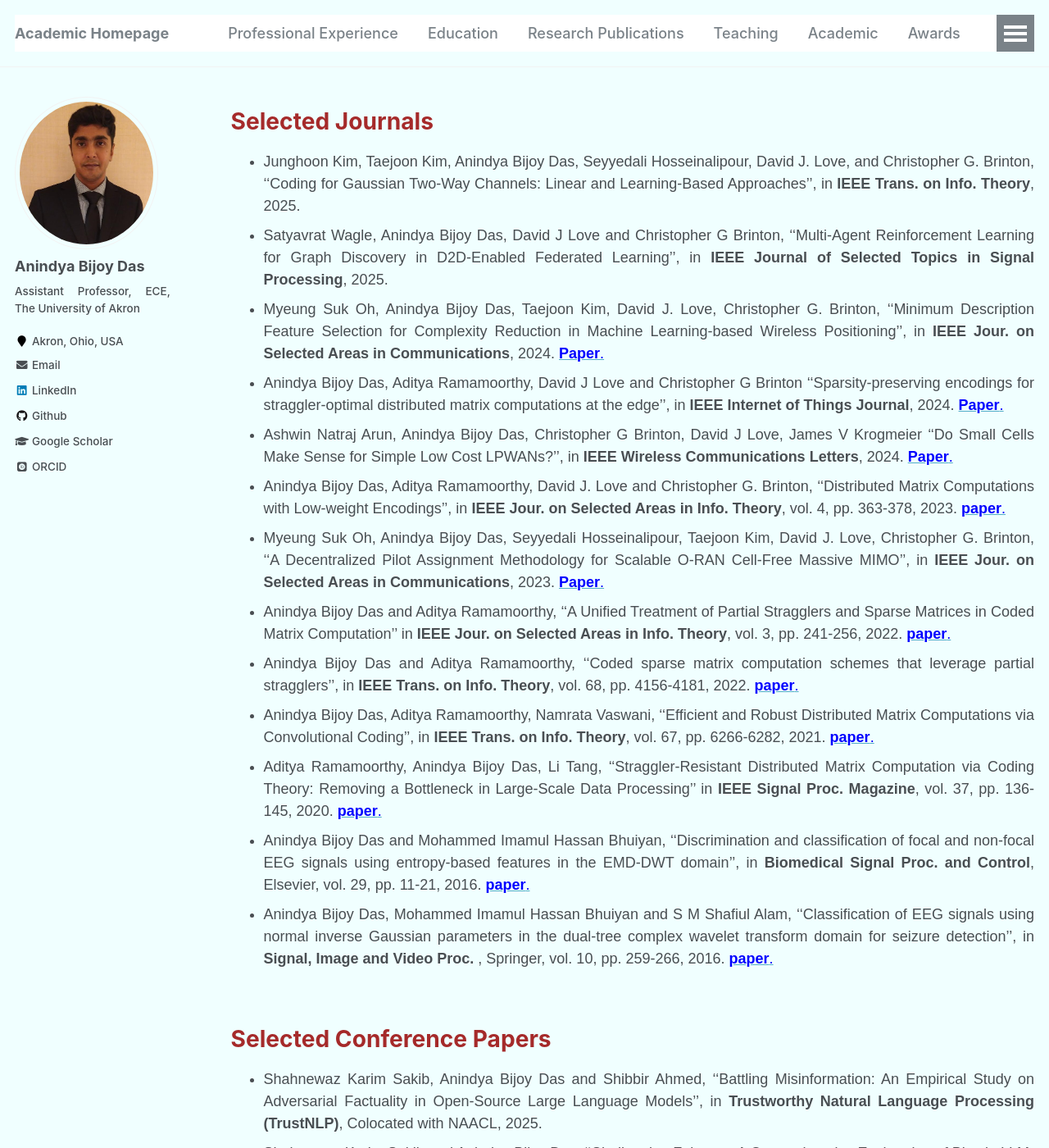
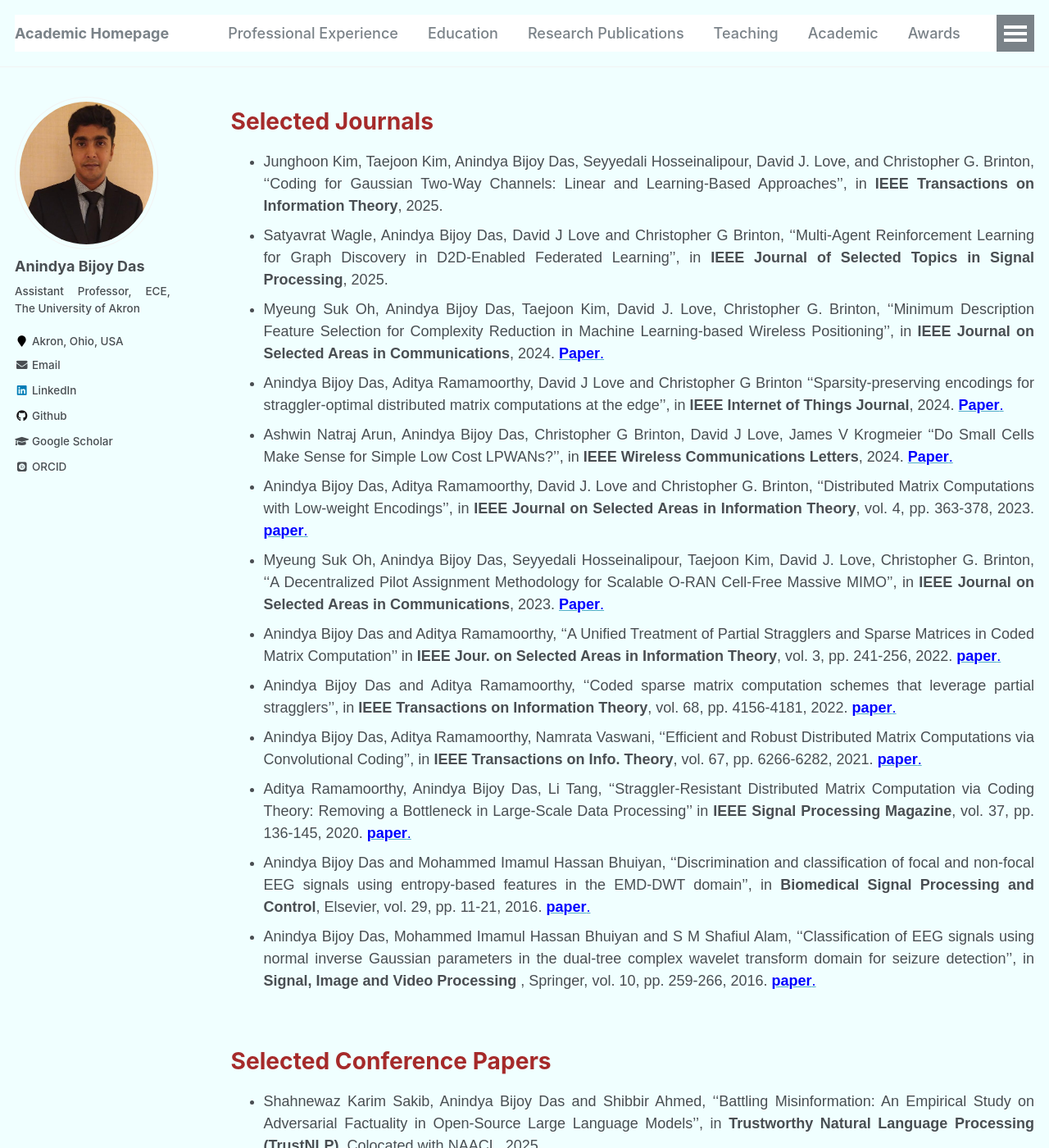
Before and after one commit to anindyabijoydas/portfolio, a Jekyll site: the page built from _pages/research.md, in a window 1280 px wide and 1400 px high. Shown: the whole window at 82% size. Built offline with Jekyll 4.4.1, drawn with Linux system fonts in a browser that asks for light colours; some web fonts are replaced.

Commit message:
Update research.md

```diff
--- a/_pages/research.md
+++ b/_pages/research.md
@@ -22,19 +22,19 @@ redirect_from:
 
 <span style="color:brown">**Selected Journals**</span>
 ======
-   * Junghoon Kim, Taejoon Kim, Anindya Bijoy Das, Seyyedali Hosseinalipour, David J. Love, and Christopher G. Brinton, ''Coding for Gaussian Two-Way Channels: Linear and Learning-Based Approaches'',  in **IEEE Trans. on Info. Theory**, 2025.
+   * Junghoon Kim, Taejoon Kim, Anindya Bijoy Das, Seyyedali Hosseinalipour, David J. Love, and Christopher G. Brinton, ''Coding for Gaussian Two-Way Channels: Linear and Learning-Based Approaches'',  in **IEEE Transactions on Information Theory**, 2025.
    * Satyavrat Wagle, Anindya Bijoy Das, David J Love and Christopher G Brinton, ''Multi-Agent Reinforcement Learning for Graph Discovery in D2D-Enabled Federated Learning'',  in **IEEE Journal of Selected Topics in Signal Processing**, 2025.
-   * Myeung Suk Oh, Anindya Bijoy Das, Taejoon Kim, David J. Love, Christopher G. Brinton, ''Minimum Description Feature Selection for Complexity Reduction in Machine Learning-based Wireless Positioning'', in **IEEE Jour. on Selected Areas in Communications**, 2024. [<span style="color:blue">**Paper**.</span>](https://ieeexplore.ieee.org/abstract/document/10556712)
+   * Myeung Suk Oh, Anindya Bijoy Das, Taejoon Kim, David J. Love, Christopher G. Brinton, ''Minimum Description Feature Selection for Complexity Reduction in Machine Learning-based Wireless Positioning'', in **IEEE Journal on Selected Areas in Communications**, 2024. [<span style="color:blue">**Paper**.</span>](https://ieeexplore.ieee.org/abstract/document/10556712)
    * Anindya Bijoy Das, Aditya Ramamoorthy, David J Love and Christopher G Brinton ''Sparsity-preserving encodings for straggler-optimal distributed matrix computations at the edge'', in **IEEE Internet of Things Journal**, 2024. [<span style="color:blue">**Paper**.</span>](https://ieeexplore.ieee.org/abstract/document/10633712)
    * Ashwin Natraj Arun, Anindya Bijoy Das, Christopher G Brinton, David J Love, James V Krogmeier ''Do Small Cells Make Sense for Simple Low Cost LPWANs?'', in **IEEE Wireless Communications Letters**, 2024. [<span style="color:blue">**Paper**.</span>](https://ieeexplore.ieee.org/xpl/RecentIssue.jsp?punumber=5962382)
-   * Anindya Bijoy Das, Aditya Ramamoorthy, David J. Love and Christopher G. Brinton, ''Distributed Matrix Computations with Low-weight Encodings'', in **IEEE Jour. on Selected Areas in Info. Theory**, vol. 4, pp. 363-378, 2023. [<span style="color:blue">**paper**.</span>](https://ieeexplore.ieee.org/document/10234626)
-   * Myeung Suk Oh, Anindya Bijoy Das, Seyyedali Hosseinalipour, Taejoon Kim, David J. Love, Christopher G. Brinton, ''A Decentralized Pilot Assignment Methodology for Scalable O-RAN Cell-Free Massive MIMO'', in **IEEE Jour. on Selected Areas in Communications**, 2023. [<span style="color:blue">**Paper**.</span>](https://ieeexplore.ieee.org/abstract/document/10330597)
-   * Anindya Bijoy Das and Aditya Ramamoorthy, ''A Unified Treatment of Partial Stragglers and Sparse Matrices in Coded Matrix Computation'' in **IEEE Jour. on Selected Areas in Info. Theory**, vol. 3, pp. 241-256, 2022. [<span style="color:blue">**paper**.</span>](https://ieeexplore.ieee.org/document/9810006)
-   * Anindya Bijoy Das and Aditya Ramamoorthy, ''Coded sparse matrix computation schemes that leverage partial stragglers'', in **IEEE Trans. on Info. Theory**, vol. 68, pp. 4156-4181, 2022. [<span style="color:blue">**paper**.</span>](https://ieeexplore.ieee.org/document/9717254)
-   * Anindya Bijoy Das, Aditya Ramamoorthy, Namrata Vaswani, ''Efficient and Robust Distributed Matrix Computations via Convolutional Coding'', in **IEEE Trans. on Info. Theory**, vol. 67, pp. 6266-6282, 2021. [<span style="color:blue">**paper**.</span>](https://ieeexplore.ieee.org/abstract/document/9478901)
-   * Aditya Ramamoorthy, Anindya Bijoy Das, Li Tang, ''Straggler-Resistant Distributed Matrix Computation via Coding Theory: Removing a Bottleneck in Large-Scale Data Processing'' in **IEEE Signal Proc. Magazine**, vol. 37, pp. 136-145, 2020. [<span style="color:blue">**paper**.</span>](https://ieeexplore.ieee.org/abstract/document/9084368)
-   * Anindya Bijoy Das and Mohammed Imamul Hassan Bhuiyan, ''Discrimination and classification of focal and non-focal EEG signals using entropy-based features in the EMD-DWT domain'', in **Biomedical Signal Proc. and Control**, Elsevier, vol. 29, pp. 11-21, 2016. [<span style="color:blue">**paper**.</span>](https://www.sciencedirect.com/science/article/abs/pii/S1746809416300465)
-   * Anindya Bijoy Das, Mohammed Imamul Hassan Bhuiyan and S M Shafiul Alam, ''Classification of EEG signals using normal inverse Gaussian parameters in the dual-tree complex wavelet transform domain for seizure detection'', in **Signal, Image and Video Proc.** , Springer, vol. 10, pp. 259-266, 2016. [<span style="color:blue">**paper**.</span>](https://link.springer.com/article/10.1007%2Fs11760-014-0736-2)
+   * Anindya Bijoy Das, Aditya Ramamoorthy, David J. Love and Christopher G. Brinton, ''Distributed Matrix Computations with Low-weight Encodings'', in **IEEE Journal on Selected Areas in Information Theory**, vol. 4, pp. 363-378, 2023. [<span style="color:blue">**paper**.</span>](https://ieeexplore.ieee.org/document/10234626)
+   * Myeung Suk Oh, Anindya Bijoy Das, Seyyedali Hosseinalipour, Taejoon Kim, David J. Love, Christopher G. Brinton, ''A Decentralized Pilot Assignment Methodology for Scalable O-RAN Cell-Free Massive MIMO'', in **IEEE Journal on Selected Areas in Communications**, 2023. [<span style="color:blue">**Paper**.</span>](https://ieeexplore.ieee.org/abstract/document/10330597)
+   * Anindya Bijoy Das and Aditya Ramamoorthy, ''A Unified Treatment of Partial Stragglers and Sparse Matrices in Coded Matrix Computation'' in **IEEE Jour. on Selected Areas in Information Theory**, vol. 3, pp. 241-256, 2022. [<span style="color:blue">**paper**.</span>](https://ieeexplore.ieee.org/document/9810006)
+   * Anindya Bijoy Das and Aditya Ramamoorthy, ''Coded sparse matrix computation schemes that leverage partial stragglers'', in **IEEE Transactions on Information Theory**, vol. 68, pp. 4156-4181, 2022. [<span style="color:blue">**paper**.</span>](https://ieeexplore.ieee.org/document/9717254)
+   * Anindya Bijoy Das, Aditya Ramamoorthy, Namrata Vaswani, ''Efficient and Robust Distributed Matrix Computations via Convolutional Coding'', in **IEEE Transactions on Info. Theory**, vol. 67, pp. 6266-6282, 2021. [<span style="color:blue">**paper**.</span>](https://ieeexplore.ieee.org/abstract/document/9478901)
+   * Aditya Ramamoorthy, Anindya Bijoy Das, Li Tang, ''Straggler-Resistant Distributed Matrix Computation via Coding Theory: Removing a Bottleneck in Large-Scale Data Processing'' in **IEEE Signal Processing Magazine**, vol. 37, pp. 136-145, 2020. [<span style="color:blue">**paper**.</span>](https://ieeexplore.ieee.org/abstract/document/9084368)
+   * Anindya Bijoy Das and Mohammed Imamul Hassan Bhuiyan, ''Discrimination and classification of focal and non-focal EEG signals using entropy-based features in the EMD-DWT domain'', in **Biomedical Signal Processing and Control**, Elsevier, vol. 29, pp. 11-21, 2016. [<span style="color:blue">**paper**.</span>](https://www.sciencedirect.com/science/article/abs/pii/S1746809416300465)
+   * Anindya Bijoy Das, Mohammed Imamul Hassan Bhuiyan and S M Shafiul Alam, ''Classification of EEG signals using normal inverse Gaussian parameters in the dual-tree complex wavelet transform domain for seizure detection'', in **Signal, Image and Video Processing** , Springer, vol. 10, pp. 259-266, 2016. [<span style="color:blue">**paper**.</span>](https://link.springer.com/article/10.1007%2Fs11760-014-0736-2)
 
 <br />
 
```
